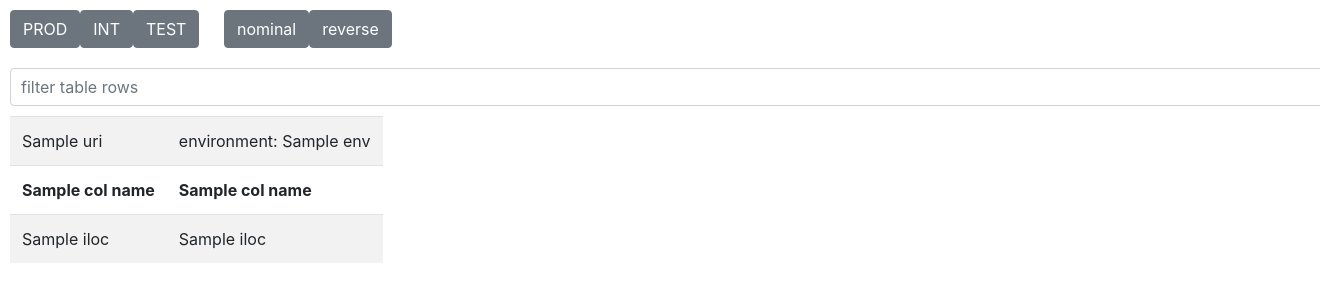
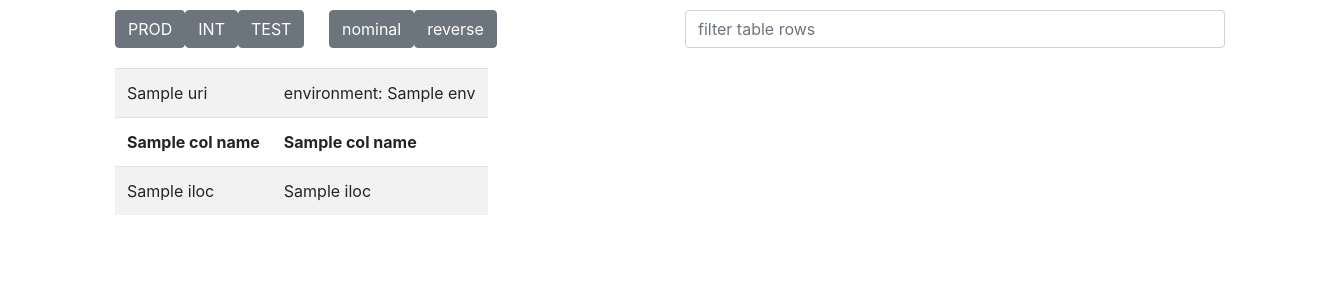
Before and after one commit to bequrios/flader, a Flask app: template templates/dataframe.html in a window 1320 px wide; the page is wider, and only the part inside the window is pictured. Shown: the top 302 px of that part. Run offline with Flask 3, Linux system fonts and the light colour scheme; the template is opened without the code that fills it: most values are stand-ins (such as "Sample title", 1, 10 or a date in 2020); some libraries are stand-ins or nearby versions.

Commit message:
update layout

```diff
--- a/templates/dataframe.html
+++ b/templates/dataframe.html
@@ -5,9 +5,7 @@
             margin: 10px;
         }
         #table-filter {
-                padding: 10px;
             margin: 10px;
-                margin-right: 20px;
         }
         #result-table {
             margin: 10px;
@@ -21,7 +19,9 @@
     <link rel="stylesheet" href="https://stackpath.bootstrapcdn.com/bootstrap/4.3.1/css/bootstrap.min.css">
 </head>
 <body>
-    <form>
+    <div class="container">
+        <div class="row">
+            <div class="col">
                 <div class="btn-group btn-group-margin" role="group" aria-label="env">
                     <a href="{{ 'https://flader.di.digisus-lab.ch/?uri=' + uri + '&env=prod&dir=' + dir }}">
                         <button type="button" class="btn btn-secondary {% if env == 'prod' %}active{% endif %}">PROD</button>
@@ -42,8 +42,13 @@
                         <button type="button" class="btn btn-secondary {% if dir == 'reverse' %}active{% endif %}">reverse</button>
                     </a>
                 </div>
+            </div>
+            <div class="col">
                 <input type="text" id="table-filter" placeholder="filter table rows" class="form-control">
-    </form>
+            </div>
+        </div>
+        <div class="row">
+            <div class="col">
                 <table id="result-table" class="table table-striped table-responsive">
                     <tr>
                         <td>{{ uri }}</td>
@@ -60,6 +65,9 @@
                     </tr>
                     {% endfor %}
                 </table>
+            </div>
+        </div>
+    </div>
     <script>
         document.getElementById("table-filter").addEventListener("keyup", function() {
             filterTable();
```
Lines whose indentation alone changed are shown as unchanged.
